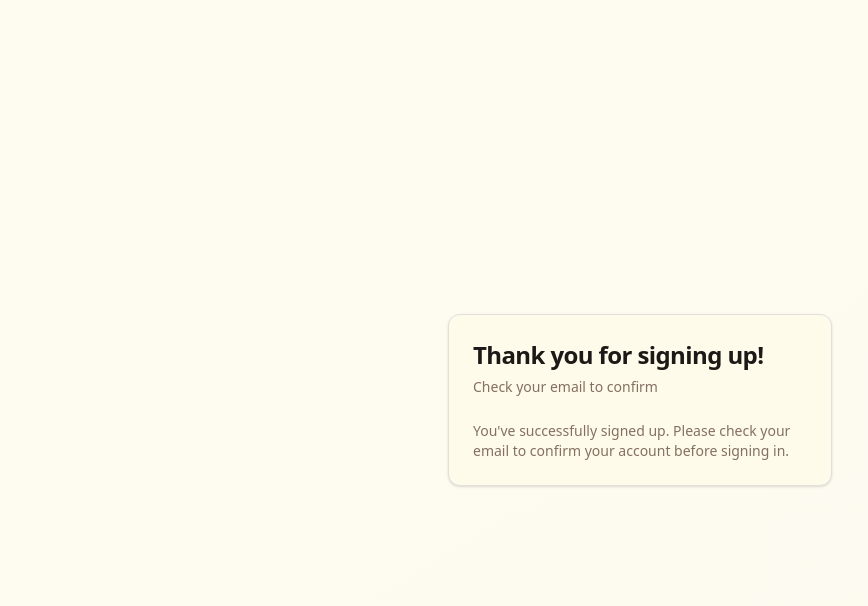
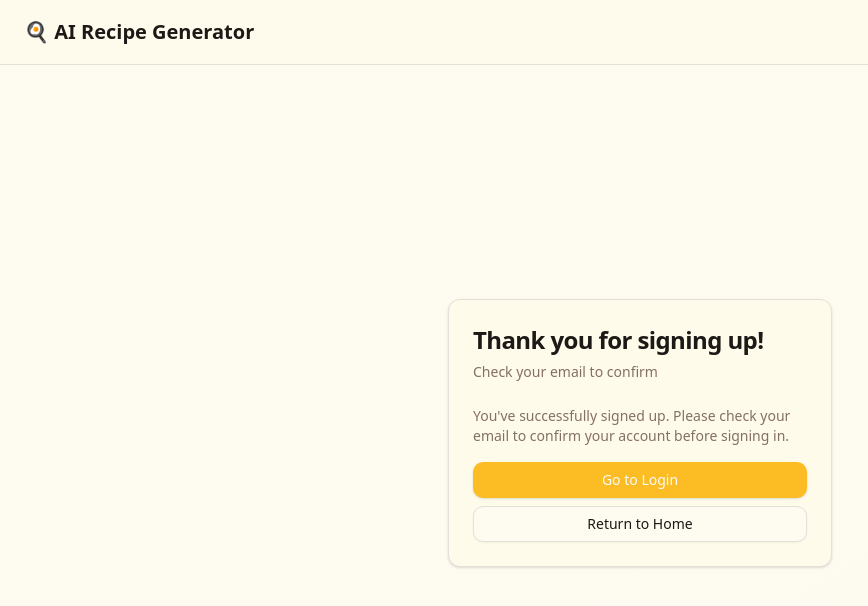
Before and after one commit to RickRacc/ai-recipe-generator, a Next.js app: page /auth/sign-up-success in a window 1280 px wide. Shown: the top 606 px of the page, without its empty margins (0-868 px from the left). Built offline with nearby package versions, Linux system fonts and the light colour scheme; no server answers.

Commit message:
changing ReadableStream to be associated with bytes. Also updating sign up page and fixing sign in page

```diff
--- a/app/api/recipes/generate/route.ts
+++ b/app/api/recipes/generate/route.ts
@@ -83,10 +83,11 @@ Please format the recipe clearly with sections for ingredients (with measurement
     // console.log('Generated prompt:', prompt);
 
     // Create streaming response
+    const encoder = new TextEncoder();
     const stream = new ReadableStream({
       async start(controller) {
         try {
-          // console.log('Starting Anthropic stream with config:', ANTHROPIC_CONFIG);
+          console.log('Starting Anthropic stream with config:', ANTHROPIC_CONFIG);
           const stream = anthropic.messages.stream({
             model: ANTHROPIC_CONFIG.MODEL,
             max_tokens: ANTHROPIC_CONFIG.MAX_TOKENS,
@@ -99,7 +100,7 @@ Please format the recipe clearly with sections for ingredients (with measurement
               },
             ],
           });
-          // console.log('Anthropic stream created successfully');
+          console.log('Anthropic stream created successfully');
 
           let fullResponse = '';
 
@@ -113,7 +114,7 @@ Please format the recipe clearly with sections for ingredients (with measurement
               timestamp: new Date().toISOString(),
             });
 
-            controller.enqueue(`data: ${data}\n\n`);
+            controller.enqueue(encoder.encode(`data: ${data}\n\n`));
           });
 
           stream.on('end', () => {
@@ -126,7 +127,7 @@ Please format the recipe clearly with sections for ingredients (with measurement
               timestamp: new Date().toISOString(),
             });
 
-            controller.enqueue(`data: ${finalData}\n\n`);
+            controller.enqueue(encoder.encode(`data: ${finalData}\n\n`));
             controller.close();
           });
 
@@ -139,7 +140,7 @@ Please format the recipe clearly with sections for ingredients (with measurement
               timestamp: new Date().toISOString(),
             });
 
-            controller.enqueue(`data: ${errorData}\n\n`);
+            controller.enqueue(encoder.encode(`data: ${errorData}\n\n`));
             controller.close();
           });
 
@@ -152,7 +153,7 @@ Please format the recipe clearly with sections for ingredients (with measurement
             timestamp: new Date().toISOString(),
           });
 
-          controller.enqueue(`data: ${errorData}\n\n`);
+          controller.enqueue(encoder.encode(`data: ${errorData}\n\n`));
           controller.close();
         }
       },
--- a/app/auth/sign-up-success/page.tsx
+++ b/app/auth/sign-up-success/page.tsx
@@ -5,10 +5,23 @@ import {
   CardHeader,
   CardTitle,
 } from "@/components/ui/card";
+import { Button } from "@/components/ui/button";
+import Link from "next/link";
 
 export default function Page() {
   return (
-    <div className="flex min-h-svh w-full items-center justify-center p-6 md:p-10">
+    <div className="flex min-h-svh w-full flex-col">
+      {/* Navigation */}
+      <nav className="w-full border-b border-border bg-card/90 backdrop-blur-md">
+        <div className="container mx-auto flex h-16 items-center justify-between px-4 sm:px-6">
+          <Link href="/" className="text-xl font-bold hover:text-primary transition-colors">
+            <span className="text-primary">🍳</span> AI Recipe Generator
+          </Link>
+        </div>
+      </nav>
+
+      {/* Main Content */}
+      <div className="flex-1 flex items-center justify-center p-6 md:p-10">
         <div className="w-full max-w-sm">
           <div className="flex flex-col gap-6">
             <Card>
@@ -19,14 +32,30 @@ export default function Page() {
                 <CardDescription>Check your email to confirm</CardDescription>
               </CardHeader>
               <CardContent>
+                <div className="space-y-4">
                   <p className="text-sm text-muted-foreground">
                     You&apos;ve successfully signed up. Please check your email to
                     confirm your account before signing in.
                   </p>
+
+                  <div className="flex flex-col gap-2">
+                    <Link href="/auth/login">
+                      <Button className="w-full">
+                        Go to Login
+                      </Button>
+                    </Link>
+                    <Link href="/">
+                      <Button variant="outline" className="w-full">
+                        Return to Home
+                      </Button>
+                    </Link>
+                  </div>
+                </div>
               </CardContent>
             </Card>
           </div>
         </div>
       </div>
+    </div>
   );
 }
--- a/components/login-form.tsx
+++ b/components/login-form.tsx
@@ -38,8 +38,8 @@ export function LoginForm({
         password,
       });
       if (error) throw error;
-      // Update this route to redirect to an authenticated route. The user already has an active session.
-      router.push("/protected");
+      // Redirect to home page where user can access the recipe generator as an authenticated user
+      router.push("/");
     } catch (error: unknown) {
       setError(error instanceof Error ? error.message : "An error occurred");
     } finally {
--- a/components/recipe/recipe-display.tsx
+++ b/components/recipe/recipe-display.tsx
@@ -128,7 +128,7 @@ export function RecipeDisplay({
     try {
       abortControllerRef.current = new AbortController();
 
-      console.log('Making request to /api/recipes/generate with:', { ingredients });
+      //console.log('Making request to /api/recipes/generate with:', { ingredients });
       const response = await fetch('/api/recipes/generate', {
         method: 'POST',
         headers: {
@@ -137,7 +137,7 @@ export function RecipeDisplay({
         body: JSON.stringify({ ingredients }),
         signal: abortControllerRef.current.signal,
       });
-      console.log('Response received:', response.status, response.ok);
+      //console.log('Response received:', response.status, response.ok);
 
       if (!response.ok) {
         const errorData = await response.json().catch(() => ({}));
@@ -146,7 +146,7 @@ export function RecipeDisplay({
           setError(`Rate limit exceeded. Please try again in ${errorData.details?.retryAfter || 60} seconds.`);
         } else {
           setError('Failed to generate recipe. Please try again.');
-          console.log("Error response received:", errorData, response)
+          //console.log("Error response received:", errorData, response)
         }
         return;
       }
@@ -165,7 +165,7 @@ export function RecipeDisplay({
         const { done, value } = await reader.read();
 
         if (done) {
-          console.log('Stream finished, accumulated content length:', accumulatedContent.length);
+          //onsole.log('Stream finished, accumulated content length:', accumulatedContent.length);
           break;
         }
 
@@ -232,23 +232,22 @@ export function RecipeDisplay({
 
   // Auto-generate when ingredients change and minimum reached
   useEffect(() => {
-    // console.log('Auto-generation check:', {
-    //   ingredientsLength: ingredients.length,
-    //   isGenerating,
-    //   hasDisplayedContent: !!displayedContent,
-    //   ingredients
-    // });
+    // Reset generation flag when ingredients change
+    hasGeneratedRef.current = false;
 
-    if (ingredients.length >= 3 && !isGenerating && !displayedContent && !hasGeneratedRef.current) {
-      // console.log('Auto-generating recipe...');
+    // Clear displayed content when ingredients change
+    if (displayedContent) {
+      setDisplayedContent('');
+      setFullContent('');
+      setRecipeTitle('');
+    }
+
+    // Auto-generate if conditions are met
+    if (ingredients.length >= 3 && !isGenerating && !hasGeneratedRef.current) {
       hasGeneratedRef.current = true;
       generateRecipe();
     }
-  }, [ingredients, isGenerating, displayedContent, generateRecipe]);
-
-  useEffect(() => {
-    hasGeneratedRef.current = false;
-  }, [ingredients]);
+  }, [ingredients, isGenerating, generateRecipe, displayedContent]);
 
   // Save recipe to database
   const saveRecipe = async () => {
--- a/lib/constants.ts
+++ b/lib/constants.ts
@@ -111,7 +111,7 @@ export const COMMON_INGREDIENTS = [
 // Blacklisted items (non-food items)
 export const BLACKLISTED_ITEMS = [
   'metal', 'plastic', 'glass', 'wood', 'paper', 'concrete', 'stone', 'rubber', 'fabric',
-  'soap', 'detergent', 'bleach', 'ammonia', 'alcohol', 'gasoline', 'oil', 'paint',
+  'soap', 'detergent', 'bleach', 'ammonia', 'alcohol', 'gasoline', 'paint',
   'medicine', 'pills', 'drugs', 'poison', 'chemicals', 'cleaning products',
 ] as const;
 
```
Lines whose indentation alone changed are shown as unchanged.
